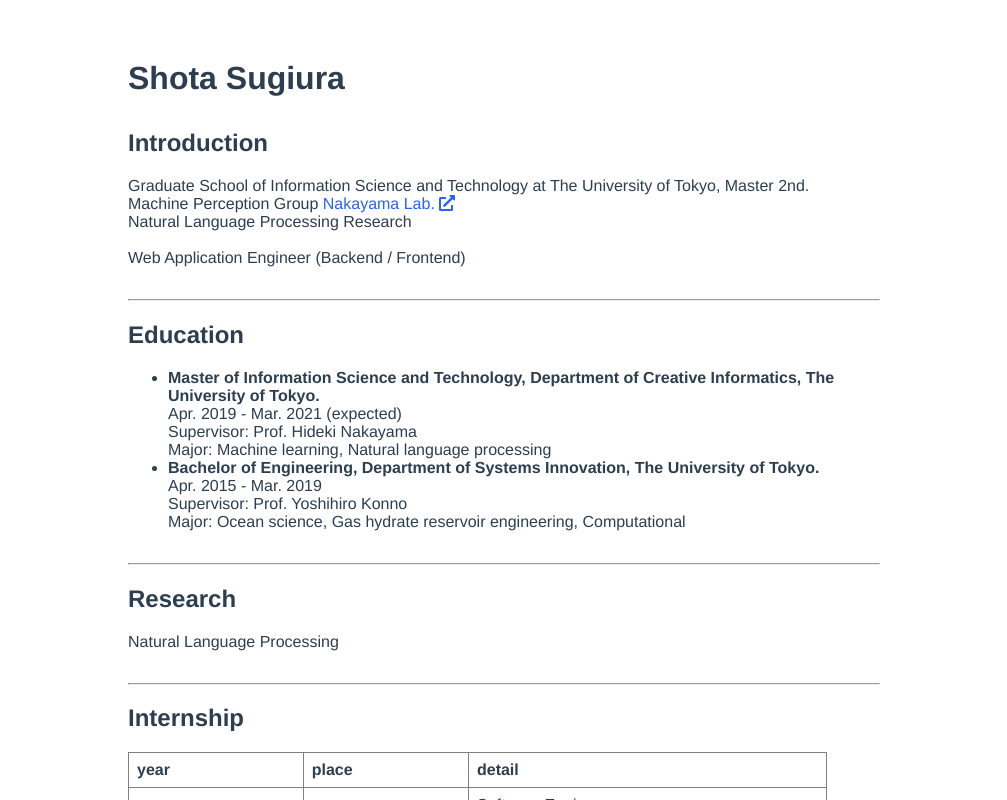
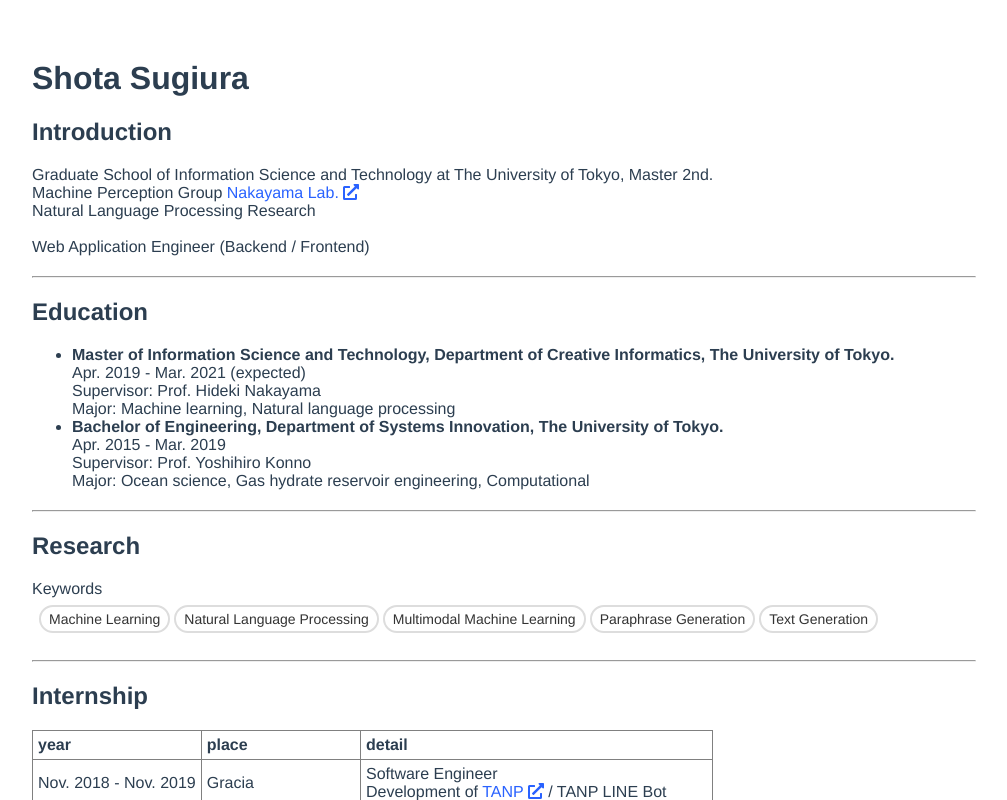
Before and after one commit to shota3506/biography, a Vue app: page / in a window 1280 px wide. Shown: the top 800 px of the page, without its empty margins (136-1143 px from the left). Built offline with nearby package versions, Linux system fonts and the light colour scheme.

Commit message:
Add research keywords

```diff
--- a/src/App.vue
+++ b/src/App.vue
@@ -14,8 +14,16 @@ export default {
 </script>
 
 <style>
+html {
+  font-size: 62.5%;
+}
+a, a:link, a:visited, a:hover, a:active {
+  text-decoration: none;
+  color: #2962ff;
+}
 #app {
   font-family: 'Avenir', Helvetica, Arial, sans-serif;
+  font-size: 1.6rem;
   -webkit-font-smoothing: antialiased;
   -moz-osx-font-smoothing: grayscale;
   text-align: center;
@@ -23,12 +31,8 @@ export default {
   margin-top: 60px;
 
 }
-a, a:link, a:visited, a:hover, a:active {
-  text-decoration: none;
-  color: #2962ff;
-}
 .copyright {
   color: #8a8a8a;
-  font-size: 12px;
+  font-size: 1.2rem;
 }
 </style>
--- a/src/pages/Top.vue
+++ b/src/pages/Top.vue
@@ -38,8 +38,13 @@
 
     <div class="research section">
       <h2>Research</h2>
-      <div>
-        Natural Language Processing
+      <div>Keywords</div>
+      <div class="tags">
+        <div class="tag">Machine Learning</div>
+        <div class="tag">Natural Language Processing</div>
+        <div class="tag">Multimodal Machine Learning</div>
+        <div class="tag">Paraphrase Generation</div>
+        <div class="tag">Text Generation</div>
       </div>
     </div>
 
@@ -123,7 +128,18 @@ export default {
 .table td {
   padding: 0.5rem;
 }
-
+.tags {
+  padding: 0.5rem;
+}
+.tag {
+  display: inline-block;
+  font-size: 1.4rem;
+  padding: 0.4rem 0.8rem;
+  margin: 0.2rem;
+  color: #333;
+  border: 0.2rem solid #ddd;
+  border-radius: 15.5rem;
+}
 @media screen and (max-width: 1024px) {
   .top {
     margin: 0 1rem;;
```
